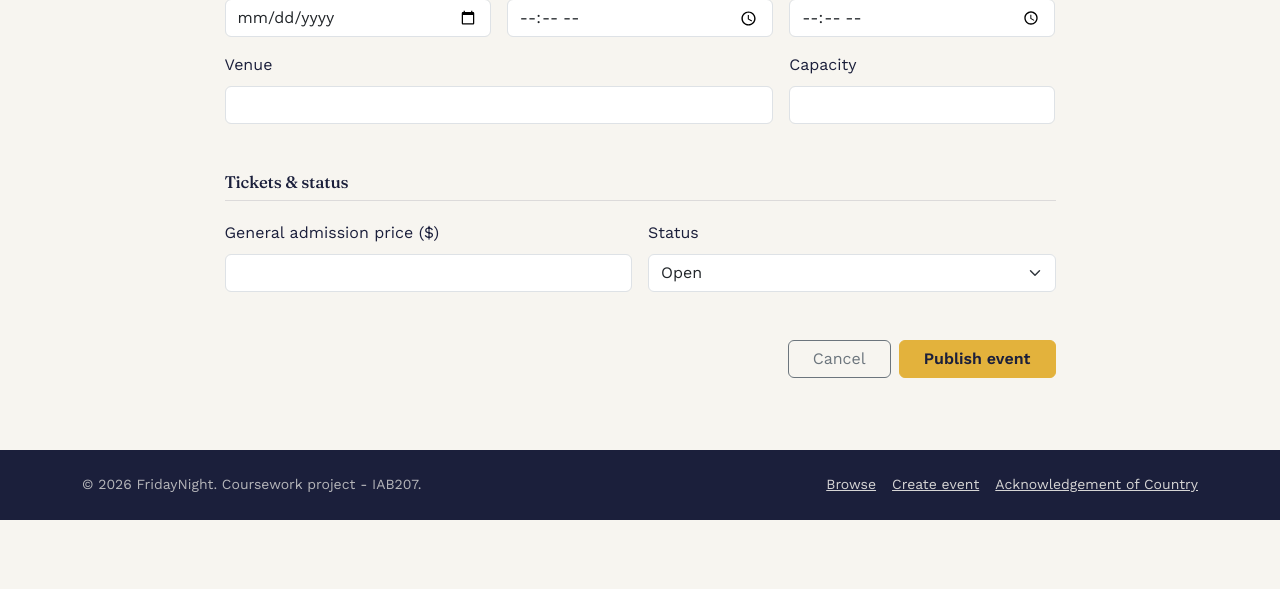
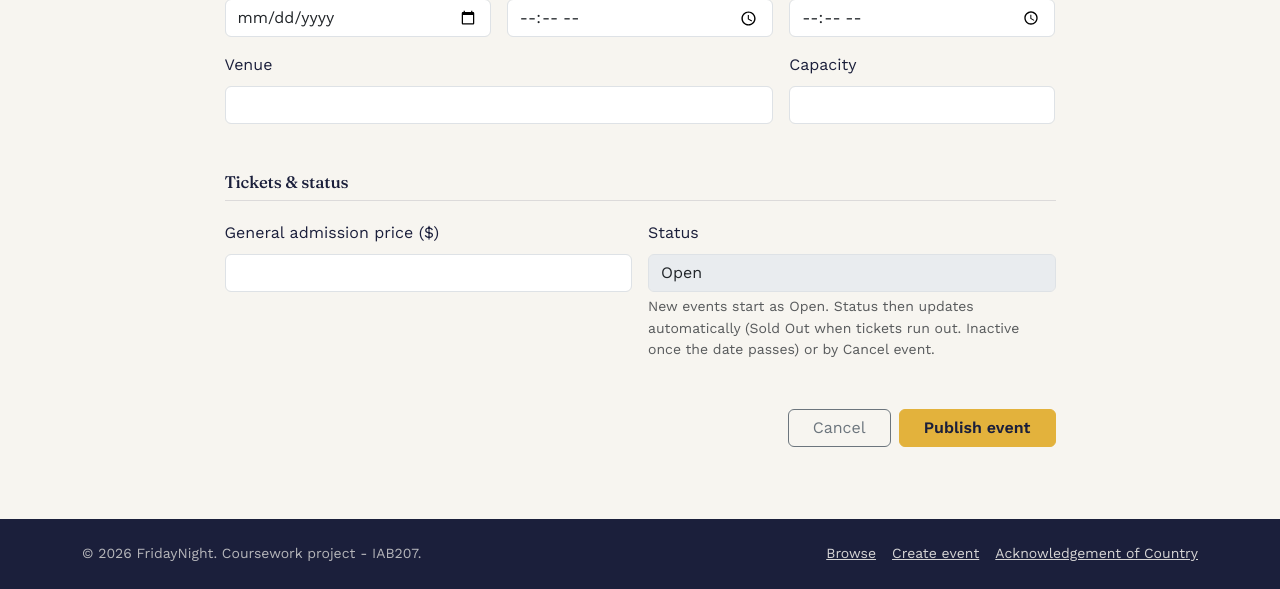
Before and after one commit to rohanbiju1234-hash/IAB207, a Flask app: page /event/create in a window 1280 px wide. Shown: the part 1574-2163 px from the top of the page. Before the commit the page ends 2094 px from the top, so only its background shows below. Run offline with Flask 3, Linux system fonts and the light colour scheme; the visitor is signed in with stand-in values (Sample User, id 1); some libraries are stand-ins or nearby versions.

Commit message:
New events always starting as Open

```diff
--- a/fridaynight/templates/create_event.html
+++ b/fridaynight/templates/create_event.html
@@ -127,17 +127,13 @@
               {% for error in form.ticket_price.errors %}<div class="text-danger small">{{ error }}</div>{% endfor %}
             </div>
             <div class="col-md-6">
-              {{ form.status.label(class="form-label") }}
-              {% if editing %}
-                <input type="text" class="form-control" value="{{ event.status }}" disabled>
-                <div class="form-text">Status can't be edited directly - it updates automatically (e.g. once the event date passes) or via Cancel event.</div>
-                <!-- keep the real field in the form so validation still passes, just hidden -->
-                {{ form.status(style="display:none;") }}
-              {% else %}
-                {{ form.status(class="form-select") }}
-              {% endif %}
+            {{ form.status.label(class="form-label ") }}
+            <input type ="text" class="form-control" value="{{ event.status if editing else 'Open' }}" disabled>
+            <div class ="form-text">New events start as Open. Status then updates automatically (Sold Out when tickets run out. Inactive once the date passes) or by Cancel event. </div>
+            {{ form.status(style="display:none;") }}
+
             </div>
-          </div>
+            </div>
 
           <div class="d-flex flex-column flex-sm-row gap-2 justify-content-end">
             <a href="{{ url_for('main.index') }}" class="btn btn-outline-secondary px-4">Cancel</a>
```
